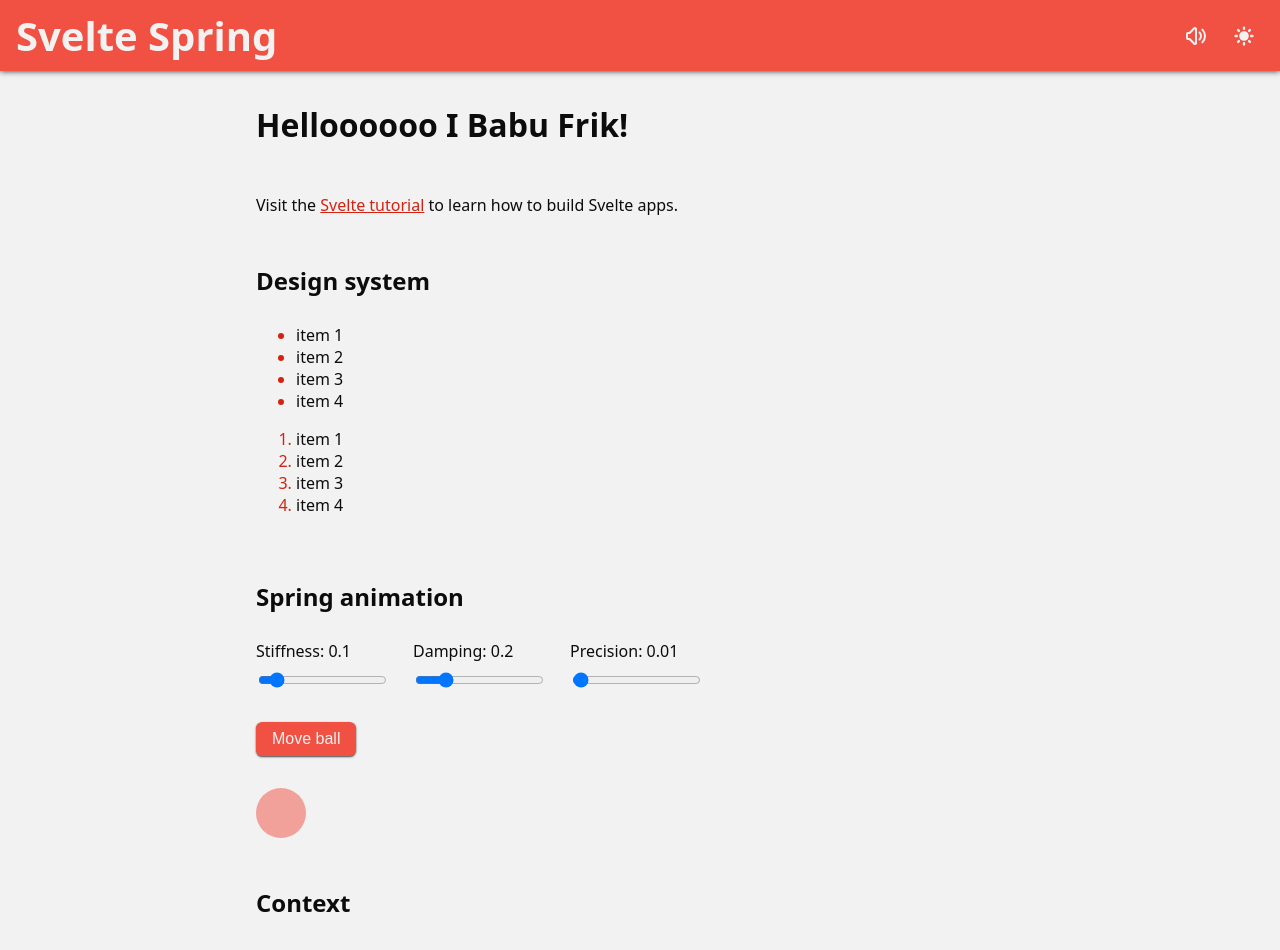
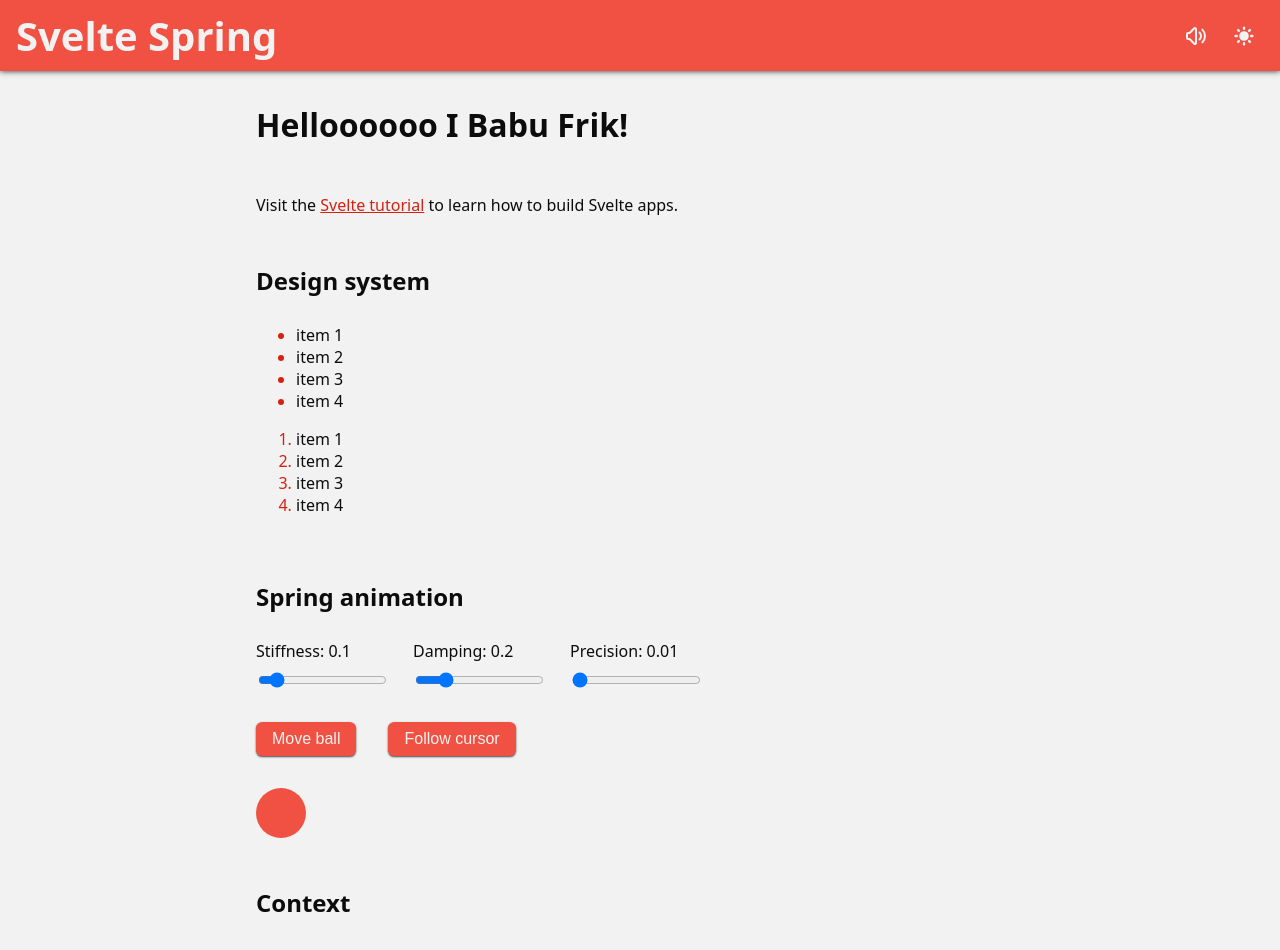
Before and after one commit to Rutabadev/svelte-spring, a Svelte app: page / in a window 1280 px wide. Shown: the top 950 px of the page. Built offline with nearby package versions, Linux system fonts and the light colour scheme.

Commit message:
follow cursor done

```diff
--- a/src/partials/Spring.svelte
+++ b/src/partials/Spring.svelte
@@ -2,8 +2,9 @@
    import { mute } from '../stores';
    import { spring } from 'svelte/motion';
 
-   const xSpring = spring(0, { stiffness: 0.1, damping: 0.2 });
+   let springParams = { stiffness: 0.1, damping: 0.2, precision: 0.01 };
 
+   const xSpring = spring(0, springParams);
    const toggleMove = () => {
       if (!$mute) {
          const audio = new Audio('/ball.mp3');
@@ -12,12 +13,46 @@
       }
       xSpring.update((x) => (x ? 0 : Math.min(window.innerWidth - 132, 500)));
    };
+
+   let position = spring({x: 0, y: 0}, springParams);
+   document.addEventListener('mousemove', e => {
+      position.set({x: e.clientX, y: e.clientY});
+   })
+
+   let springParams2 = {
+      _stiffness: 0.1, _damping: 0.2, _precision: 0.01,
+      get stiffness() { return this._stiffness},
+      set stiffness(stiffness) {
+         this._stiffness = stiffness;
+         xSpring.stiffness = stiffness;
+         position.stiffness = stiffness;
+      },
+      get damping() { return this._damping},
+      set damping(damping) {
+         this._damping = damping;
+         xSpring.damping = damping;
+         position.damping = damping;
+      },
+      get precision() { return this._precision},
+      set precision(precision) {
+         this._precision = precision;
+         xSpring.precision = precision;
+         position.precision = precision;
+      },
+   }
+
+   let ballState: 'move' | 'follow' = 'move';
+   const ballActions = {
+      move: toggleMove,
+      follow: () => ballState = 'move'
+   }
+
 </script>
 
 <div class="wrapper-grid">
    <div class="sliders-grid">
       <label for="stiffness">
-         Stiffness: {xSpring.stiffness}
+         Stiffness: {springParams2.stiffness}
          <input
             type="range"
             id="stiffness"
@@ -25,12 +60,12 @@
             min="0"
             max="1"
             step=".01"
-            bind:value={xSpring.stiffness}
+            bind:value={springParams2.stiffness}
          />
       </label>
 
       <label for="damping">
-         Damping: {xSpring.damping}
+         Damping: {springParams2.damping}
          <input
             type="range"
             id="damping"
@@ -38,30 +73,42 @@
             min="0"
             max="1"
             step=".01"
-            bind:value={xSpring.damping}
+            bind:value={springParams2.damping}
          />
       </label>
 
       <label for="precision">
-         Precision: {xSpring.precision}
+         Precision: {springParams2.precision}
          <input
             type="range"
             id="precision"
             name="stiffness"
             min="0"
-            max="1"
+            max="3"
             step=".01"
-            bind:value={xSpring.precision}
+            bind:value={springParams2.precision}
          />
       </label>
    </div>
 
-   <button class="btn" on:click={toggleMove}> Move ball </button>
+   <div class="controls">
+      <button class="btn" on:click={toggleMove}>Move ball</button>
+      <button class="btn" on:click={() => ballState = 'follow'}>Follow cursor</button>
+   </div>
 
    <button
       class="ball"
-      style={`transform: translate3d(${$xSpring}px, 0, 0)`}
-      on:click={toggleMove}
+      style={
+         ballState === 'move'
+            ? `transform: translate3d(${$xSpring}px, 0, 0)`
+            : `--opacity: 0.5;
+               backdrop-filter: blur(2px);
+               position: fixed;
+               left: ${$position.x}px;
+               top: ${$position.y}px;
+               transform: translate3d(-50%, -50%, 0)`
+      }
+      on:click={ballActions[ballState]}
    />
 </div>
 
@@ -95,14 +142,17 @@
       width: 50px;
       height: 50px;
       border-radius: 50%;
-      --opacity: 0.5;
-      background-color: hsla(var(--hue), 85%, 60%, var(--opacity));
       /* This is the equivalent to this, that is strangely not working */
       /* background-color: var(--primary-500); */
-      backdrop-filter: blur(2px);
+      background-color: hsla(var(--hue), 85%, 60%, var(--opacity));
 
       cursor: pointer;
       outline: none;
+   }
+
+   .controls {
+      display: flex;
+      gap: 2rem;
    }
 
    .ball:focus-visible {
```
